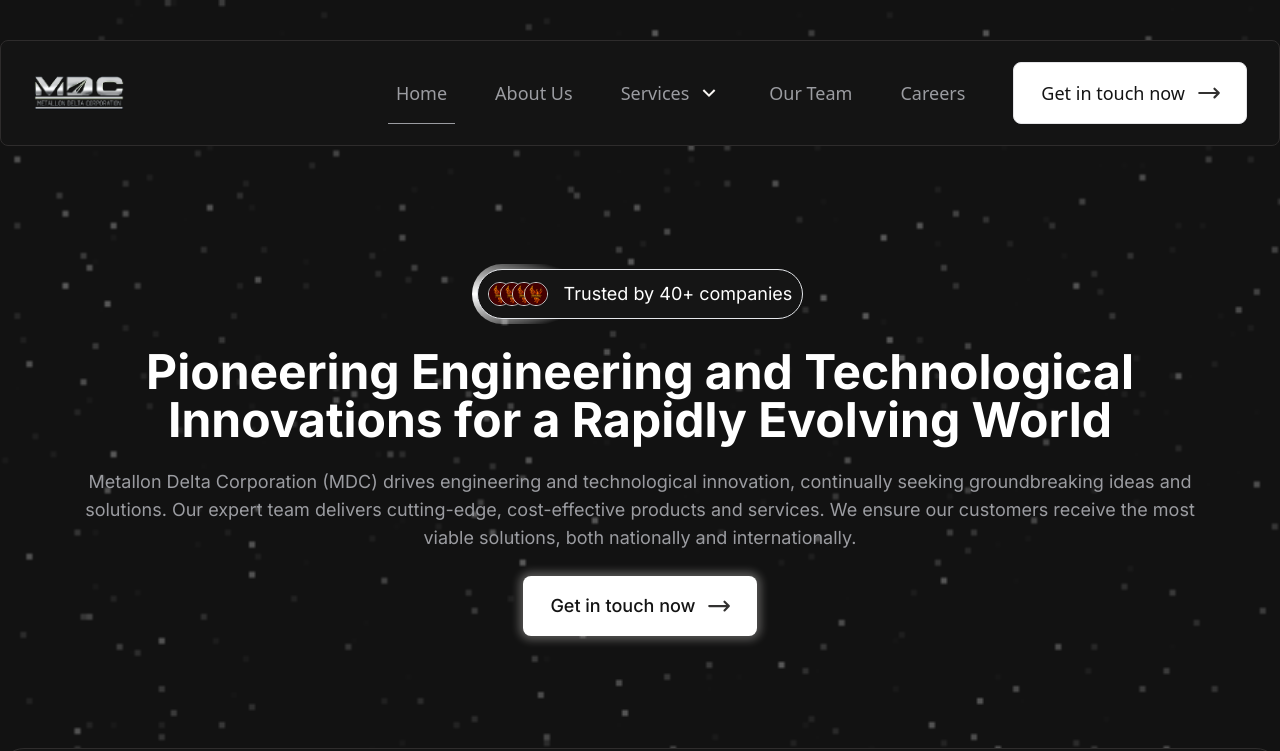
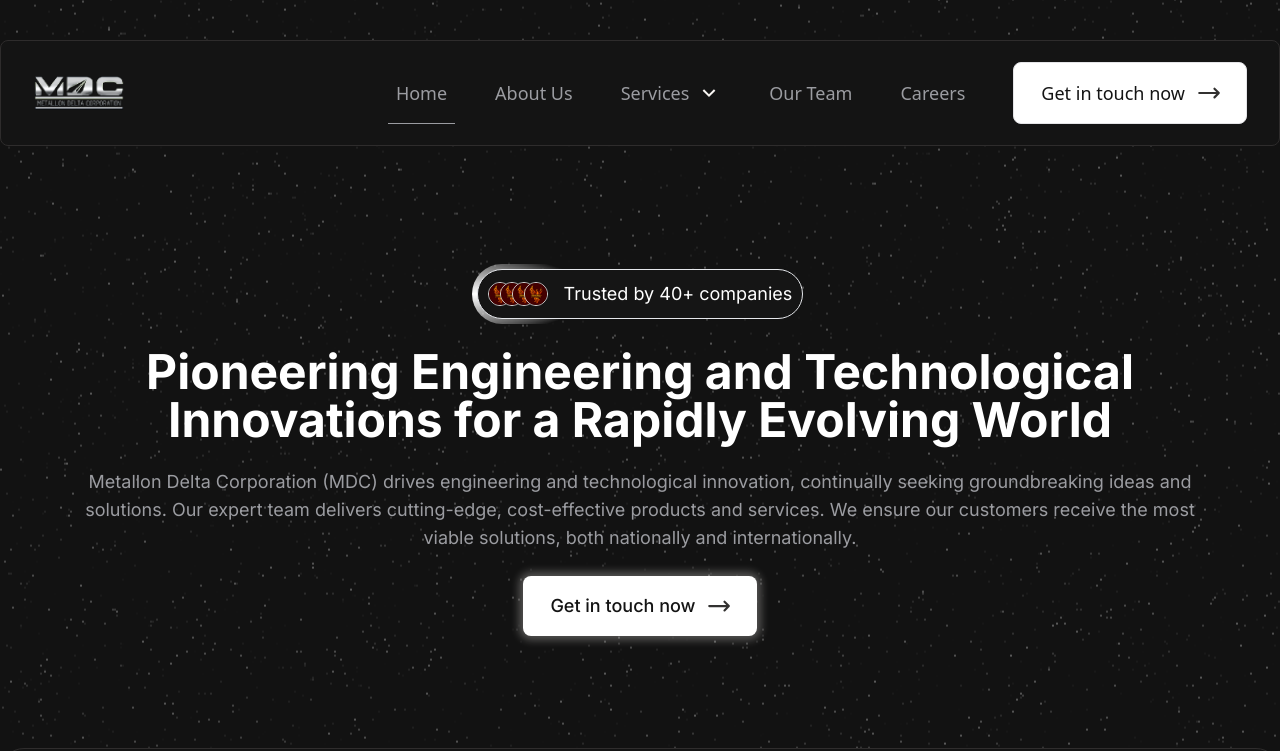
Before and after one commit to ashirasif/mdc_landing, a React (Vite) app: page / in a window 1280 px wide. Shown: the top 751 px of the page. Built offline with nearby package versions, Linux system fonts and the light colour scheme.

Commit message:
bg fixed on services

```diff
--- a/src/Layout.tsx
+++ b/src/Layout.tsx
@@ -3,7 +3,7 @@ import Navbar from "./components/Navbar"
 import Footer from "./components/Footer"
 function Layout() {
   return (
-    <div className="bg-[url('/bg-overall.png')] bg-cover bg-center overflow-hidden bg-no-repeat">
+    <div className="bg-[url('/bg-overall.png')] bg-center bg-fixed overflow-hidden bg-repeat">
       <Navbar/>
       <div className="mt-36 sm:mt-52 bg-inherit">
       <Outlet/>
```
